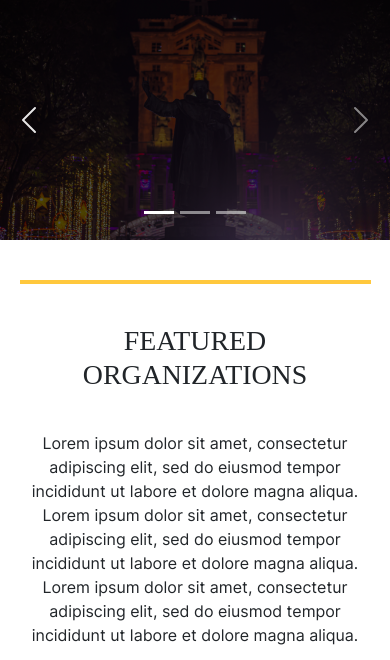
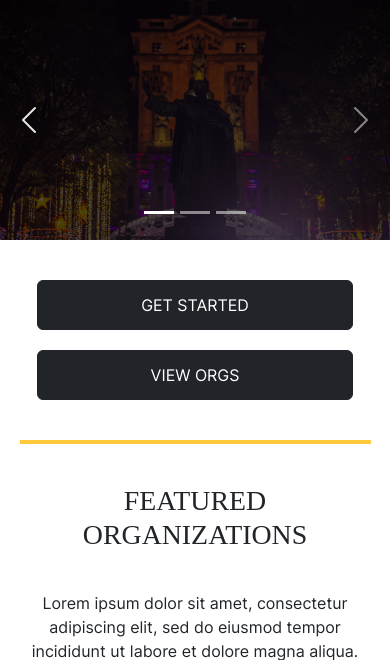
Before and after one commit to JuliaMelle/3ITE_Group7, a PHP site: page /frontend/home.php in a window 390 px wide. Shown: the top 660 px of the page. Run offline with PHP 8.4, Linux system fonts and the light colour scheme; some web fonts are replaced.

Commit message:
homepage done with responsiveness - data should be follow up nalang

```diff
--- a/css/home.css
+++ b/css/home.css
@@ -1,33 +1,31 @@
-
-.caption_carousel
-{
-    text-align: left!important;
-    padding-bottom: 30rem!important;
+.caption_carousel {
+  text-align: left !important;
+  padding-bottom: 30rem !important;
 }
-.welcome{
-    line-height: 2px!important;
+.welcome {
+  line-height: 2px !important;
 }
 
-.end{
-    height: 100px!important;
+.end {
+  height: 100px !important;
 }
-.Head_carousel_text{
+.Head_carousel_text {
   font-family: Bold_Inter;
 }
-.filter{
+.filter {
   filter: grayscale(110%);
   filter: opacity(90%);
-    filter: brightness(0.30);
+  filter: brightness(0.3);
 }
 hr.new4 {
-    border: 2px solid #FFC328;
+  border: 2px solid #ffc328;
   opacity: 90%;
   width: 100%;
   margin-top: 40px;
   margin-bottom: 40px;
   /* top, right, bottom, and left. */
 }
-  .head_text{
+.head_text {
   margin-bottom: 40px;
   font-family: Bold_Inter;
 }
@@ -44,21 +42,46 @@ hr.new4 {
   width: 90%;
   text-align: center;
 }
-  .display_mid{
+.display_mid {
   display: flex !important;
   flex-direction: column !important;
   justify-content: center !important;
   align-items: center !important;
   text-align: center;
 }
-  .button_size{
-    width: 50%!important;
+.button_size {
+  width: 50% !important;
 }
 
+.button_position {
+  margin-top: 40px;
+  display: flex;
+  flex-direction: row;
+  justify-content: space-between;
+}
+.button_mid {
+  width: 45% !important;
+  height: 50px;
+}
 
 @media only screen and (max-width: 850px) {
+  .button_size {
+    width: 100% !important;
+  }
 
-    .button_size{
-        width: 100%!important;
+  .button_position {
+    margin-top: 40px;
+    display: flex;
+    flex-direction: column !important;
+    justify-content: center !important;
+
+    align-items: center;
+  }
+  .button_view {
+    margin-top: 20px;
+  }
+  .button_mid {
+    width: 90% !important;
+    height: 50px;
   }
 }
--- a/frontend/home.php
+++ b/frontend/home.php
@@ -4,6 +4,7 @@
 <!--[if IE 8]>         <html class="no-js lt-ie9"> <![endif]-->
 <!--[if gt IE 8]>      <html class="no-js"> <!--<![endif]-->
 <html>
+
 <head>
   <meta charset="utf-8" />
   <meta http-equiv="X-UA-Compatible" content="IE=edge" />
@@ -13,46 +14,17 @@
   <link rel="stylesheet" href="../css/global.css" />
   <link rel="stylesheet" href="../css/home.css" />
   <!-- BOOTSTAP 5 -->
-    <link
-      href="https://cdn.jsdelivr.net/npm/bootstrap@5.2.3/dist/css/bootstrap.min.css"
-      rel="stylesheet"
-      integrity="sha384-rbsA2VBKQhggwzxH7pPCaAqO46MgnOM80zW1RWuH61DGLwZJEdK2Kadq2F9CUG65"
-      crossorigin="anonymous"
-    />
-    <script
-      src="https://cdn.jsdelivr.net/npm/bootstrap@5.2.3/dist/js/bootstrap.bundle.min.js"
-      integrity="sha384-kenU1KFdBIe4zVF0s0G1M5b4hcpxyD9F7jL+jjXkk+Q2h455rYXK/7HAuoJl+0I4"
-      crossorigin="anonymous"
-    ></script>
+  <link href="https://cdn.jsdelivr.net/npm/bootstrap@5.2.3/dist/css/bootstrap.min.css" rel="stylesheet" integrity="sha384-rbsA2VBKQhggwzxH7pPCaAqO46MgnOM80zW1RWuH61DGLwZJEdK2Kadq2F9CUG65" crossorigin="anonymous" />
+  <script src="https://cdn.jsdelivr.net/npm/bootstrap@5.2.3/dist/js/bootstrap.bundle.min.js" integrity="sha384-kenU1KFdBIe4zVF0s0G1M5b4hcpxyD9F7jL+jjXkk+Q2h455rYXK/7HAuoJl+0I4" crossorigin="anonymous"></script>
 </head>
+
 <body style="height: 100vh">
   <!-- carousel -->
-    <div
-      id="carouselExampleCaptions"
-      class="carousel slide"
-      data-bs-ride="false"
-    >
+  <div id="carouselExampleCaptions" class="carousel slide" data-bs-ride="false">
     <div class="carousel-indicators">
-        <button
-          type="button"
-          data-bs-target="#carouselExampleCaptions"
-          data-bs-slide-to="0"
-          class="active"
-          aria-current="true"
-          aria-label="Slide 1"
-        ></button>
-        <button
-          type="button"
-          data-bs-target="#carouselExampleCaptions"
-          data-bs-slide-to="1"
-          aria-label="Slide 2"
-        ></button>
-        <button
-          type="button"
-          data-bs-target="#carouselExampleCaptions"
-          data-bs-slide-to="2"
-          aria-label="Slide 3"
-        ></button>
+      <button type="button" data-bs-target="#carouselExampleCaptions" data-bs-slide-to="0" class="active" aria-current="true" aria-label="Slide 1"></button>
+      <button type="button" data-bs-target="#carouselExampleCaptions" data-bs-slide-to="1" aria-label="Slide 2"></button>
+      <button type="button" data-bs-target="#carouselExampleCaptions" data-bs-slide-to="2" aria-label="Slide 3"></button>
     </div>
     <div class="carousel-inner">
       <div class="carousel-item active">
@@ -74,7 +46,10 @@
           <h1 class="Head_carousel_text">
             To form competent and compassionate persons committed to serve the
             Church, the nation, and the global community.
+
+
           </h1>
+
         </div>
       </div>
       <div class="carousel-item">
@@ -86,33 +61,32 @@
             To form competent and compassionate persons committed to serve the
             Church, the nation, and the global community.
           </h1>
+
         </div>
+
       </div>
+
     </div>
-      <button
-        class="carousel-control-prev"
-        type="button"
-        data-bs-target="#carouselExampleCaptions"
-        data-bs-slide="prev"
-      >
+    <button class="carousel-control-prev" type="button" data-bs-target="#carouselExampleCaptions" data-bs-slide="prev">
       <span class="carousel-control-prev-icon" aria-hidden="true"></span>
       <span class="visually-hidden">Previous</span>
     </button>
-      <button
-        class="carousel-control-next"
-        type="button"
-        data-bs-target="#carouselExampleCaptions"
-        data-bs-slide="next"
-      >
+    <button class="carousel-control-next" type="button" data-bs-target="#carouselExampleCaptions" data-bs-slide="next">
       <span class="carousel-control-next-icon" aria-hidden="true"></span>
       <span class="visually-hidden">Next</span>
     </button>
   </div>
   <div class="parent">
     <div class="mid">
+      <div class="button_position">
+        <button type="button" class="btn btn-dark  button_mid"> GET STARTED </button>
+
+        <button type="button" class="btn btn-dark  button_mid button_view"> VIEW ORGS </button>
+      </div>
       <hr class="new4" />
       <h1 class="head_text">FEATURED ORGANIZATIONS</h1>
       <p class="p_text">
+
         Lorem ipsum dolor sit amet, consectetur adipiscing elit, sed do
         eiusmod tempor incididunt ut labore et dolore magna aliqua. Lorem
         ipsum dolor sit amet, consectetur adipiscing elit, sed do eiusmod
@@ -122,16 +96,15 @@
       </p>
     </div>
   </div>
-
   <!-- cards -->
   <div class="row row-cols-1 row-cols-md-3 g-3 mx-4 my-3 flex_card">
     <div class="col">
       <div class="card flex_card">
         <img src="../assets/bgindex.jpg" class="card-img-top" alt="...">
-        <div class="card-body display_mid"style="width: 100%!important;" >
+        <div class="card-body display_mid" style="width: 100%!important;">
           <!-- <h5 class="card-title" >Card title</h5> -->
-          <p class="card-text"> <b>   </b></p>
-          <button type="button" class="btn btn-dark button_size" >READ MORE</button>
+          <p class="card-text"> <b> </b></p>
+          <button type="button" class="btn btn-dark button_size">READ MORE</button>
 
         </div>
       </div>
@@ -139,22 +112,22 @@
     <div class="col">
       <div class="card flex_card">
         <img src="../assets/bgindex.jpg" class="card-img-top" alt="...">
-        <div class="card-body display_mid"style="width: 100%!important;" >
+        <div class="card-body display_mid" style="width: 100%!important;">
           <!-- <h5 class="card-title" >Card title</h5> -->
-          <p class="card-text"> <b>   </b></p>
+          <p class="card-text"> <b> </b></p>
 
-          <button type="button" class="btn btn-dark  button_size"  >READ MORE</button>
+          <button type="button" class="btn btn-dark  button_size">READ MORE</button>
         </div>
       </div>
     </div>
     <div class="col">
       <div class="card flex_card">
         <img src="../assets/bgindex.jpg" class="card-img-top" alt="...">
-        <div class="card-body display_mid "style="width: 100%!important;" >
+        <div class="card-body display_mid " style="width: 100%!important;">
           <!-- <h5 class="card-title" >Card title</h5> -->
-          <p class="card-text"> <b>   </b></p>
+          <p class="card-text"> <b> </b></p>
 
-          <button type="button" class="btn btn-dark  button_size"  >READ MORE</button>
+          <button type="button" class="btn btn-dark  button_size">READ MORE</button>
 
 
         </div>
@@ -163,11 +136,11 @@
     <div class="col">
       <div class="card flex_card">
         <img src="../assets/bgindex.jpg" class="card-img-top" alt="...">
-        <div class="card-body display_mid"style="width: 100%!important;" >
+        <div class="card-body display_mid" style="width: 100%!important;">
           <!-- <h5 class="card-title" >Card title</h5> -->
-          <p class="card-text"> <b>   </b></p>
+          <p class="card-text"> <b> </b></p>
 
-          <button type="button" class="btn btn-dark  button_size"  >READ MORE</button>
+          <button type="button" class="btn btn-dark  button_size">READ MORE</button>
         </div>
       </div>
     </div>
@@ -175,11 +148,11 @@
     <div class="col">
       <div class="card flex_card">
         <img src="../assets/bgindex.jpg" class="card-img-top" alt="...">
-          <div class="card-body display_mid"style="width: 100%!important;" >
+        <div class="card-body display_mid" style="width: 100%!important;">
           <!-- <h5 class="card-title" >Card title</h5> -->
-            <p class="card-text"> <b>   </b></p>
+          <p class="card-text"> <b> </b></p>
 
-            <button type="button" class="btn btn-dark  button_size"  >READ MORE</button>
+          <button type="button" class="btn btn-dark  button_size">READ MORE</button>
         </div>
       </div>
     </div>
@@ -187,11 +160,11 @@
     <div class="col">
       <div class="card flex_card">
         <img src="../assets/bgindex.jpg" class="card-img-top" alt="...">
-          <div class="card-body display_mid"style="width: 100%!important;" >
+        <div class="card-body display_mid" style="width: 100%!important;">
           <!-- <h5 class="card-title" >Card title</h5> -->
-            <p class="card-text"> <b>   </b></p>
+          <p class="card-text"> <b> </b></p>
 
-            <button type="button" class="btn btn-dark  button_size"  >READ MORE</button>
+          <button type="button" class="btn btn-dark  button_size">READ MORE</button>
         </div>
       </div>
     </div>
@@ -204,4 +177,5 @@
 
   <script src="" async defer></script>
 </body>
+
 </html>
```
Also changed, not shown: eme.css (added, +62 -0 lines). Lines whose indentation alone changed are shown as unchanged.
